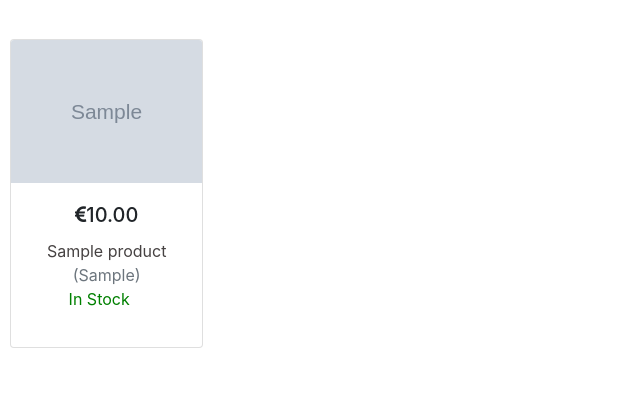
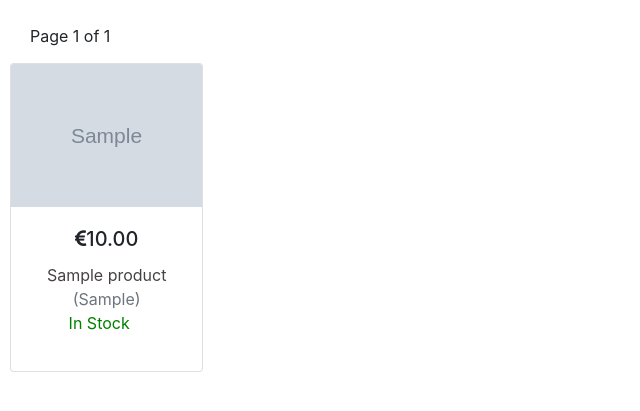
Before and after one commit to digitalis75/Django-Project-Primary-School-Books, a Django app: page / in a window 1280 px wide. Shown: the part 63-474 px from the top of the page, without its empty margins (0-640 px from the left). Run offline with Django 3.2, Linux system fonts and the light colour scheme; tables that the repository leaves empty hold one stand-in row (values such as "Sample post"); grey boxes marked "Sample" are stand-in pictures; some libraries are stand-ins or nearby versions.

Commit message:
Pagination for products page

```diff
--- a/estore/settings.py
+++ b/estore/settings.py
@@ -13,11 +13,10 @@ https://docs.djangoproject.com/en/1.11/ref/settings/
 import os
 from os import path
 from django.contrib.messages import constants as messages
+import dj_database_url
 
 if path.exists('env.py'):
     import env
-
-import dj_database_url
 
 # Build paths inside the project like this: os.path.join(BASE_DIR, ...)
 BASE_DIR = os.path.dirname(os.path.dirname(os.path.abspath(__file__)))
--- a/products/templates/products.html
+++ b/products/templates/products.html
@@ -3,6 +3,15 @@
 {% block page_title %}Products{% endblock %}
 
 {% block content %}
+
+<!-- Number of pages -->
+    <div class="col">
+        <span class="current">
+            Page {{ products.number }} of {{ products.paginator.num_pages }}
+        </span>
+    </div>
+
+<!-- Product card -->
     <div class="row">
     {% for product in products %}
         <div class="col-6 col-sm-4 col-md-3 col-lg-2 col-xl-2 center">
@@ -30,4 +39,31 @@
         </div>
     {% endfor %}
     </div>
+
+<!-- Pagination -->
+    {% if products.has_other_pages %}
+        <div class="row justify-content-center">
+            <ul class="pagination" style="font-size:20px;">
+                {% if products.has_previous %}
+                    <li><a href="?page={{ products.previous_page_number }}">&laquo;</a></li>
+                {% else %}
+                    <li class="disabled"><span>&laquo;</span></li>
+                {% endif %}
+
+                {% for i in products.paginator.page_range %}
+                    {% if products.number == i %}
+                        <li class="active"><span>{{ i }} <span class="sr-only">(current)</span></span></li>
+                    {% else %}
+                        <li><a href="?page={{ i }}">{{ i }}</a></li>
+                    {% endif %}
+                {% endfor %}
+                {% if products.has_next %}
+                    <li><a href="?page={{ products.next_page_number }}">&raquo;</a></li>
+                {% else %}
+                    <li class="disabled"><span>&raquo;</span></li>
+                {% endif %}
+            </ul>
+        </div>
+    {% endif %}
+
 {% endblock %}
--- a/products/views.py
+++ b/products/views.py
@@ -1,10 +1,19 @@
 from django.shortcuts import render
 from .models import Product
+from django.core.paginator import Paginator, EmptyPage, PageNotAnInteger
 
 
 # Create your views here.
 def all_products(request):
-    products = Product.objects.all()
+    product_list = Product.objects.all()
+    page = request.GET.get('page', 1)
+    paginator = Paginator(product_list, 12)
+    try:
+        products = paginator.page(page)
+    except PageNotAnInteger:
+        products = paginator.page(1)
+    except EmptyPage:
+        products = paginator.page(paginator.num_pages)
     return render(request, "products.html", {"products": products})
 
 
```
Lines whose indentation alone changed are shown as unchanged.
